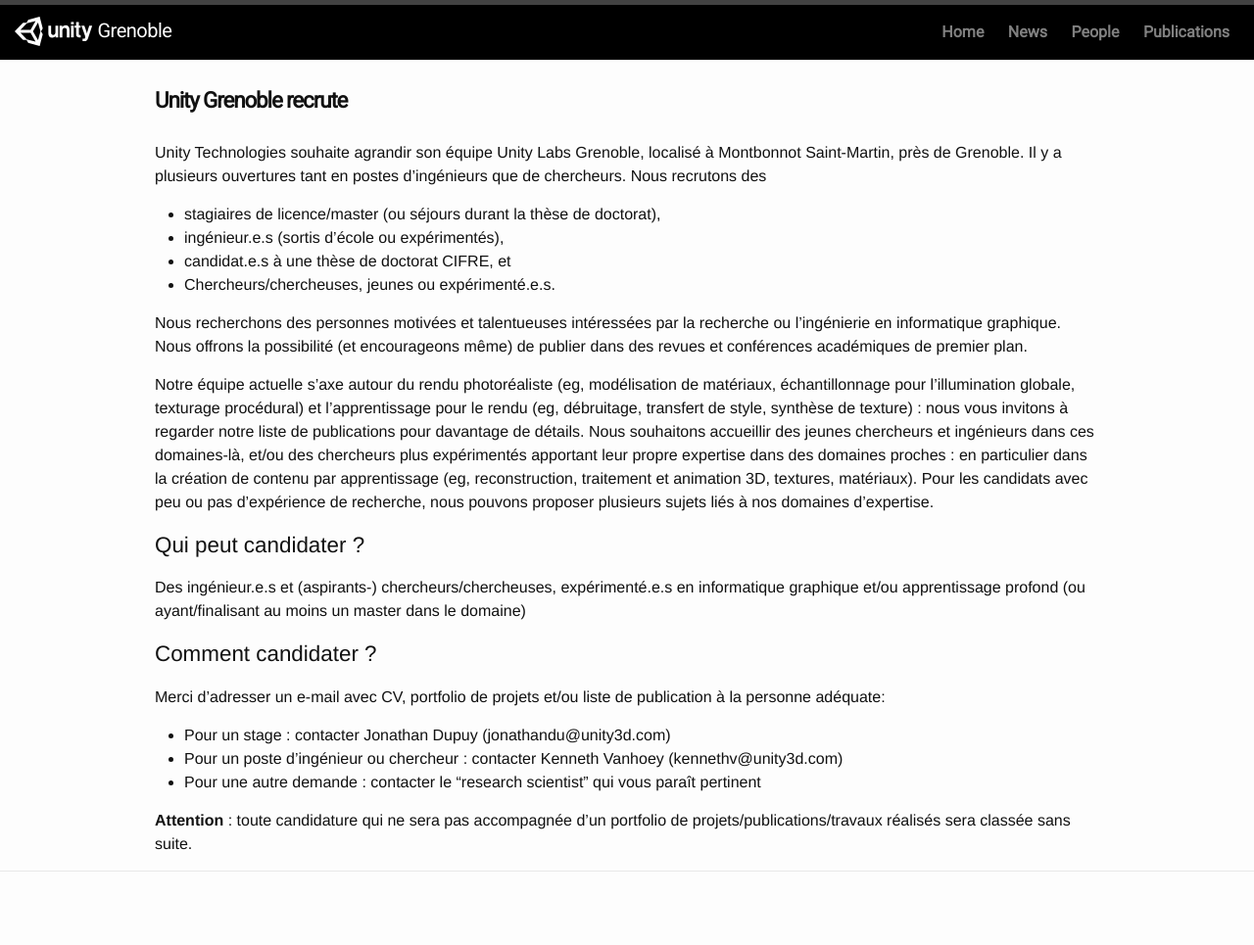
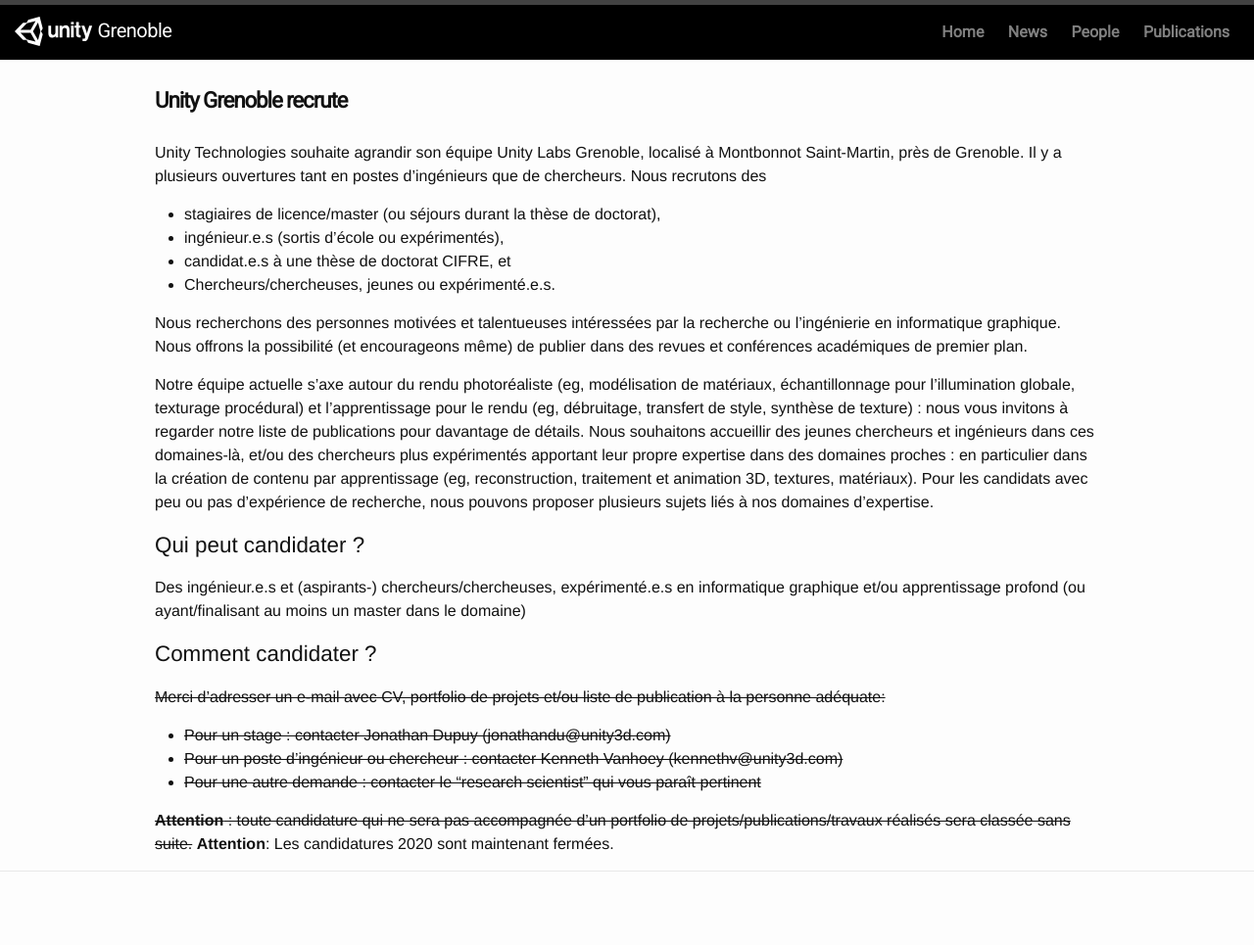
Before and after one commit to unity-grenoble/website, a Jekyll site: the page built from _posts/2019-09-17-news-looking-for-talent.markdown, in a window 1280 px wide. Shown: the whole page at 98% size. Built offline with Jekyll 4.4.1, drawn with Linux system fonts in a browser that asks for light colours.

Commit message:
updated recruitment page

```diff
--- a/_posts/2019-09-17-news-looking-for-talent.markdown
+++ b/_posts/2019-09-17-news-looking-for-talent.markdown
@@ -23,9 +23,10 @@
 Des ingénieur.e.s et (aspirants-) chercheurs/chercheuses, expérimenté.e.s en informatique graphique et/ou apprentissage profond (ou ayant/finalisant au moins un master dans le domaine)
 
 ##### Comment candidater ?
-Merci d'adresser un e-mail avec CV, portfolio de projets et/ou liste de publication à la personne adéquate:
-* Pour un stage : contacter Jonathan Dupuy (jonathandu@unity3d.com)
-* Pour un poste d'ingénieur ou chercheur : contacter Kenneth Vanhoey (kennethv@unity3d.com)
-* Pour une autre demande : contacter le "research scientist" qui vous paraît pertinent
+~~Merci d'adresser un e-mail avec CV, portfolio de projets et/ou liste de publication à la personne adéquate:~~
+* ~~Pour un stage : contacter Jonathan Dupuy (jonathandu@unity3d.com)~~
+* ~~Pour un poste d'ingénieur ou chercheur : contacter Kenneth Vanhoey (kennethv@unity3d.com)~~
+* ~~Pour une autre demande : contacter le "research scientist" qui vous paraît pertinent~~
 
-**Attention** : toute candidature qui ne sera pas accompagnée d'un portfolio de projets/publications/travaux réalisés sera classée sans suite.
+~~**Attention** : toute candidature qui ne sera pas accompagnée d'un portfolio de projets/publications/travaux réalisés sera classée sans suite.~~
+**Attention**: Les candidatures 2020 sont maintenant fermées.
```
